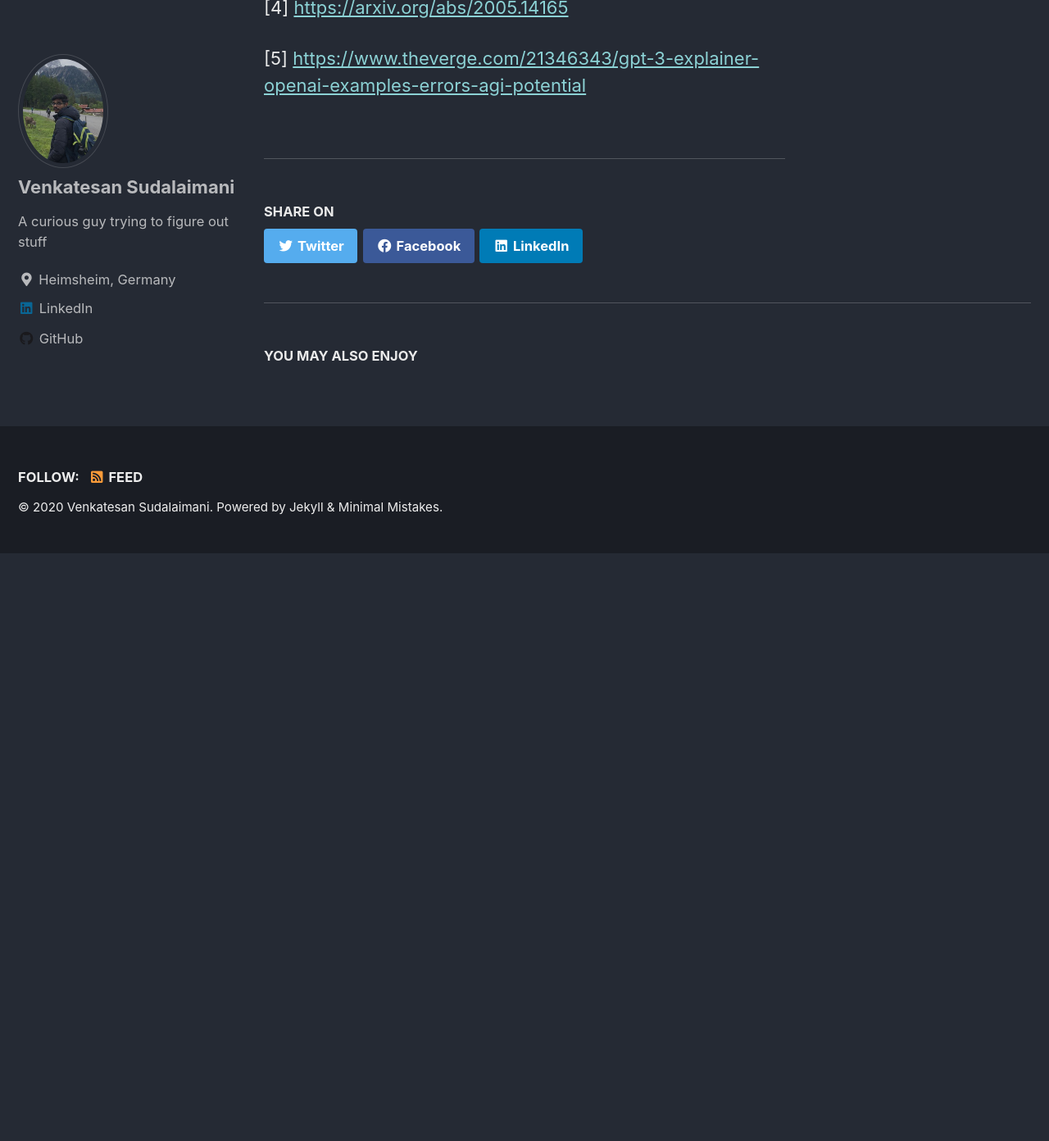
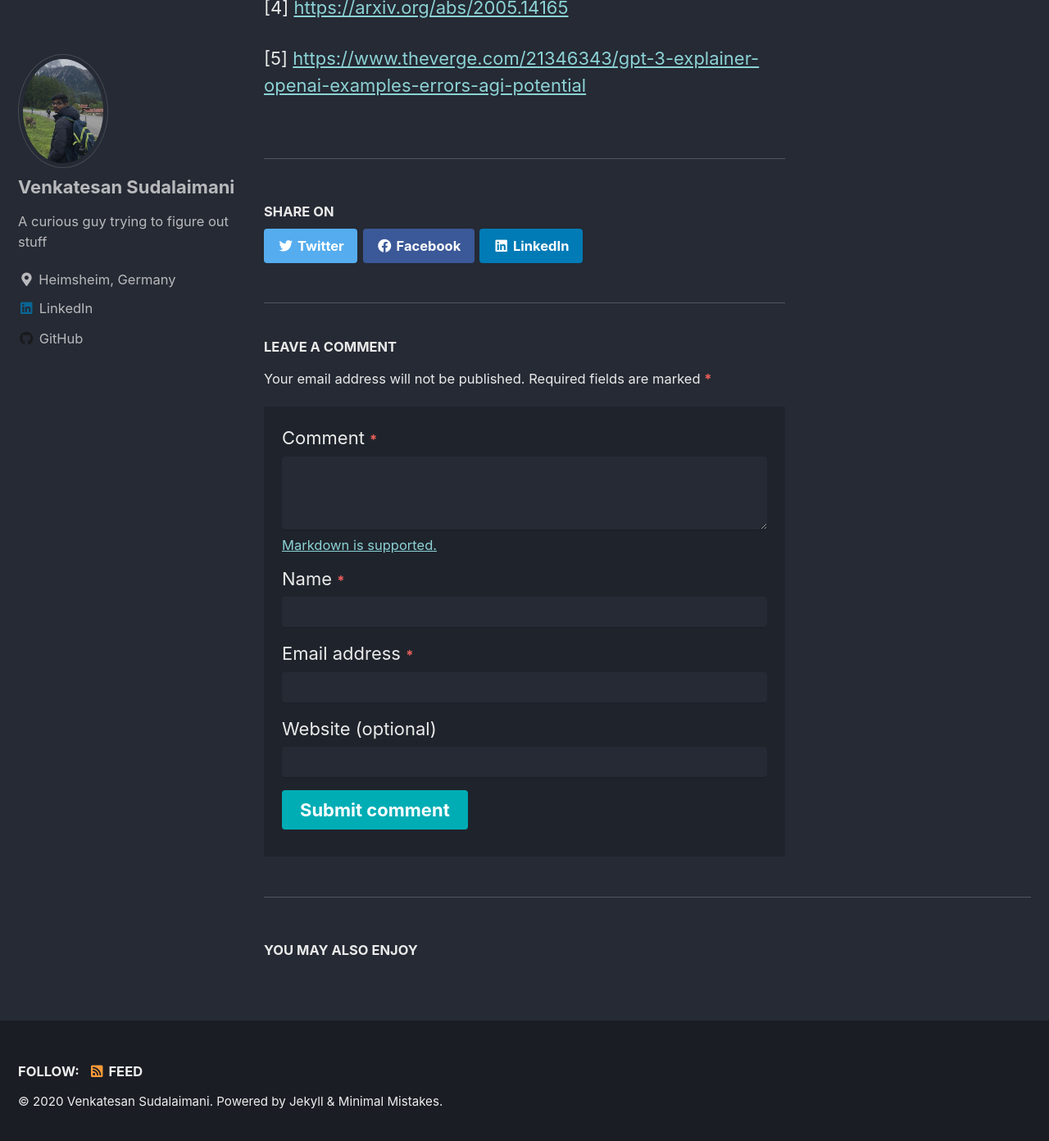
Before and after one commit to v-mirai/v-mirai.github.io, a Jekyll site: the page built from _tech-space/openaims.md, in a window 1280 px wide and 1400 px high, scrolled down 3618 px. Shown: the top 1392 px of the window at 82% size. Built offline with Jekyll 4.4.1, drawn with Linux system fonts in a browser that asks for light colours; cached includes are drawn as plain includes; before the commit the page ends 4293 px from its top, so only the background shows below that.

Commit message:
adding staticman comments

```diff
--- a/_includes/comments.html
+++ b/_includes/comments.html
@@ -10,24 +10,9 @@
     {% when "facebook" %}
       <h4 class="page__comments-title">{{ comments_label }}</h4>
       <section class="fb-comments" data-href="{{ page.url | absolute_url }}" data-mobile="true" data-num-posts="{{ site.comments.facebook.num_posts | default: 5 }}" data-width="100%" data-colorscheme="{{ site.comments.facebook.colorscheme | default: 'light' }}"></section>
-    {% when "google-plus" %}
-      <h4 class="page__comments-title">{{ comments_label }}</h4>
-      <section id="g-comments" class="g-comments">Loading Google+ Comments ...</section>
-      <script>
-        function initComment() {
-          gapi.comments.render("g-comments", {
-            href: "{{ page.url | absolute_url }}",
-            width: "624",
-            first_party_property: "BLOGGER",
-            view_type: "FILTERED_POSTMOD"
-          })
-        }
-      </script>
-      <script async type="text/javascript" src="https://apis.google.com/js/plusone.js" onload="initComment()" />
-      <noscript>Please enable JavaScript to view the <a href="https://plus.google.com/">comments powered by Google+.</a></noscript>-->
     {% when "staticman_v2" %}
       <section id="static-comments">
-        {% if site.repository and site.staticman.branch %}
+        {% if site.repository and site.comments.staticman.branch %}
           <!-- Start static comments -->
           <div class="js-comments">
             {% if site.data.comments[page.slug] %}
@@ -35,10 +20,12 @@
               {% assign comments = site.data.comments[page.slug] | sort %}
 
               {% for comment in comments %}
+                {% assign email = comment[1].email %}
                 {% assign name = comment[1].name %}
+                {% assign url = comment[1].url %}
                 {% assign date = comment[1].date %}
-                {% assign message = comment[1].quote %}
-                {% include comment.html index=forloop.index name=name date=date message=message %}
+                {% assign message = comment[1].message %}
+                {% include comment.html index=forloop.index email=email name=name url=url date=date message=message %}
               {% endfor %}
             {% endif %}
           </div>
@@ -47,7 +34,8 @@
           <!-- Start new comment form -->
           <div class="page__comments-form">
             <h4 class="page__comments-title">{{ site.data.ui-text[site.locale].comments_label | default: "Leave a Comment" }}</h4>
-            <form id="new_comment" class="page__comments-form js-form form" method="post" action="https://api.staticman.net/v2/entry/{{ site.repository }}/{{ site.staticman.branch }}/comments">
+            <p class="small">{{ site.data.ui-text[site.locale].comment_form_info | default: "Your email address will not be published. Required fields are marked" }} <span class="required">*</span></p>
+            <form id="new_comment" class="page__comments-form js-form form" method="post" action="{{ site.comments.staticman.endpoint | default: 'https://api.staticman.net/v2/entry/' }}{{ site.repository }}/{{ site.comments.staticman.branch }}/comments">
               <div class="form__spinner">
                 <i class="fas fa-spinner fa-spin fa-3x fa-fw"></i>
                 <span class="sr-only">{{ site.data.ui-text[site.locale].loading_label | default: "Loading..." }}</span>
@@ -55,28 +43,38 @@
 
               <div class="form-group">
                 <label for="comment-form-message">{{ site.data.ui-text[site.locale].comment_form_comment_label | default: "Comment" }} <small class="required">*</small></label>
-                <textarea type="text" rows="3" id="comment-form-message" name="fields[quote]" tabindex="1"></textarea>
+                <textarea type="text" rows="3" id="comment-form-message" name="fields[message]" tabindex="1"></textarea>
                 <div class="small help-block"><a href="https://daringfireball.net/projects/markdown/">{{ site.data.ui-text[site.locale].comment_form_md_info | default: "Markdown is supported." }}</a></div>
               </div>
               <div class="form-group">
                 <label for="comment-form-name">{{ site.data.ui-text[site.locale].comment_form_name_label | default: "Name" }} <small class="required">*</small></label>
                 <input type="text" id="comment-form-name" name="fields[name]" tabindex="2" />
               </div>
+              <div class="form-group">
+                <label for="comment-form-email">{{ site.data.ui-text[site.locale].comment_form_email_label | default: "Email address" }} <small class="required">*</small></label>
+                <input type="email" id="comment-form-email" name="fields[email]" tabindex="3" />
+              </div>
+              <div class="form-group">
+                <label for="comment-form-url">{{ site.data.ui-text[site.locale].comment_form_website_label | default: "Website (optional)" }}</label>
+                <input type="url" id="comment-form-url" name="fields[url]" tabindex="4"/>
+              </div>
               <div class="form-group hidden" style="display: none;">
                 <input type="hidden" name="options[slug]" value="{{ page.slug }}">
                 <label for="comment-form-location">Not used. Leave blank if you are a human.</label>
                 <input type="text" id="comment-form-location" name="fields[hidden]" autocomplete="off"/>
-                <input type="hidden" name="options[reCaptcha][siteKey]" value="{{ site.reCaptcha.siteKey }}">
-                <input type="hidden" name="options[reCaptcha][secret]" value="{{ site.reCaptcha.secret }}">
+                {% if site.reCaptcha.siteKey %}<input type="hidden" name="options[reCaptcha][siteKey]" value="{{ site.reCaptcha.siteKey }}">{% endif %}
+                {% if site.reCaptcha.secret %}<input type="hidden" name="options[reCaptcha][secret]" value="{{ site.reCaptcha.secret }}">{% endif %}
               </div>
               <!-- Start comment form alert messaging -->
               <p class="hidden js-notice">
                 <strong class="js-notice-text"></strong>
               </p>
               <!-- End comment form alert messaging -->
-              <div class="form-group">
-                <div class="g-recaptcha" data-sitekey="{{ site.reCaptcha.siteKey }}"></div>
-              </div>
+              {% if site.reCaptcha.siteKey %}
+                <div class="form-group">
+                  <div class="g-recaptcha" data-sitekey="{{ site.reCaptcha.siteKey }}"></div>
+                </div>
+              {% endif %}
               <div class="form-group">
                 <button type="submit" id="comment-form-submit" tabindex="5" class="btn btn--primary btn--large">{{ site.data.ui-text[site.locale].comment_btn_submit | default: "Submit Comment" }}</button>
               </div>
@@ -152,7 +150,10 @@
           <!-- End new comment form -->
         {% endif %}
       </section>
+    {% when "utterances" %}
+      <h4 class="page__comments-title">{{ comments_label }}</h4>
+      <section id="utterances-comments"></section>
     {% when "custom" %}
-      <section id="custom-comments"></section>
+      {% include /comments-providers/custom.html %}
   {% endcase %}
 </div>
```
